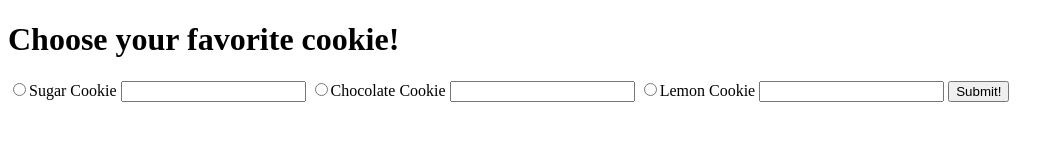
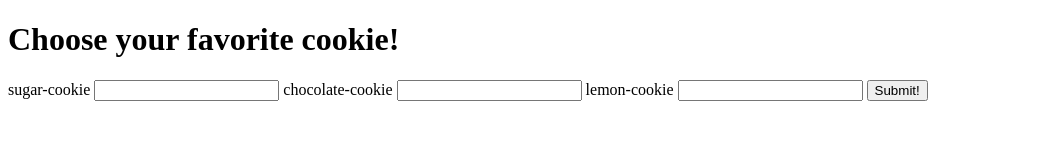
Before and after one commit to mortensenm1205/cookie-confectionary, a website: page views/index.html in a window 1280 px wide. Shown: the whole page, without its empty margins (0-1064 px from the left). Drawn offline with Linux system fonts and the light colour scheme; files whose address does not match are found by name.

Commit message:
was able to set cookies, and routes based on exisiting cookies, as well as rewrote a better form

```diff
--- a/views/index.html
+++ b/views/index.html
@@ -5,23 +5,25 @@
     <title>Cookie Cookie</title>
     <script type="text/javascript" src="jquery-2.1.3.js"></script>
     <script type="text/javascript" src="cookies.js"></script>
-    <script type="text/javascript" src="index.js"></script>
   </head>
   <body>
     <h1>Choose your favorite cookie!</h1>
-    <form>
+    <form action="/">
       <!-- Sugar Cookie -->
-      <input type="radio" name="" value="Sugar Cookie">Sugar Cookie
-      <input type="number" name="sugar-quantity" id="sugar-quantity">
+      <label for="sugar-cookie">sugar-cookie</label>
+      <input type="number" name="sugar-cookie" id="sugar-quantity">
       <!-- Chocolate Cookie -->
-      <input type="radio" name="" value="Chocolate Cookie">Chocolate Cookie
-      <input type="number" name="chocolate-quantity" id="chocolate-quantity">
+      <label for="chocolate-cookie">chocolate-cookie</label>
+      <input type="number" name="chocolate-cookie" id="chocolate-quantity">
       <!-- Lemon Cookie -->
-      <input type="radio" name="" value="Lemon Cookie">Lemon Cookie
-      <input type="number" name="lemon-quantity" id="lemon-quantity">
+      <label for="lemon-cookie">lemon-cookie</label>
+      <input type="number" name="lemon-cookie" id="lemon-quantity">
 
       <!-- Submit Button -->
       <button id="btn">Submit!</button>
     </form>
+
+
+    <script type="text/javascript" src="index.js"></script>
   </body>
 </html>
```
Also changed, not shown: app.js (+7 -1 lines), public/scripts/index.js (+11 -5 lines).
